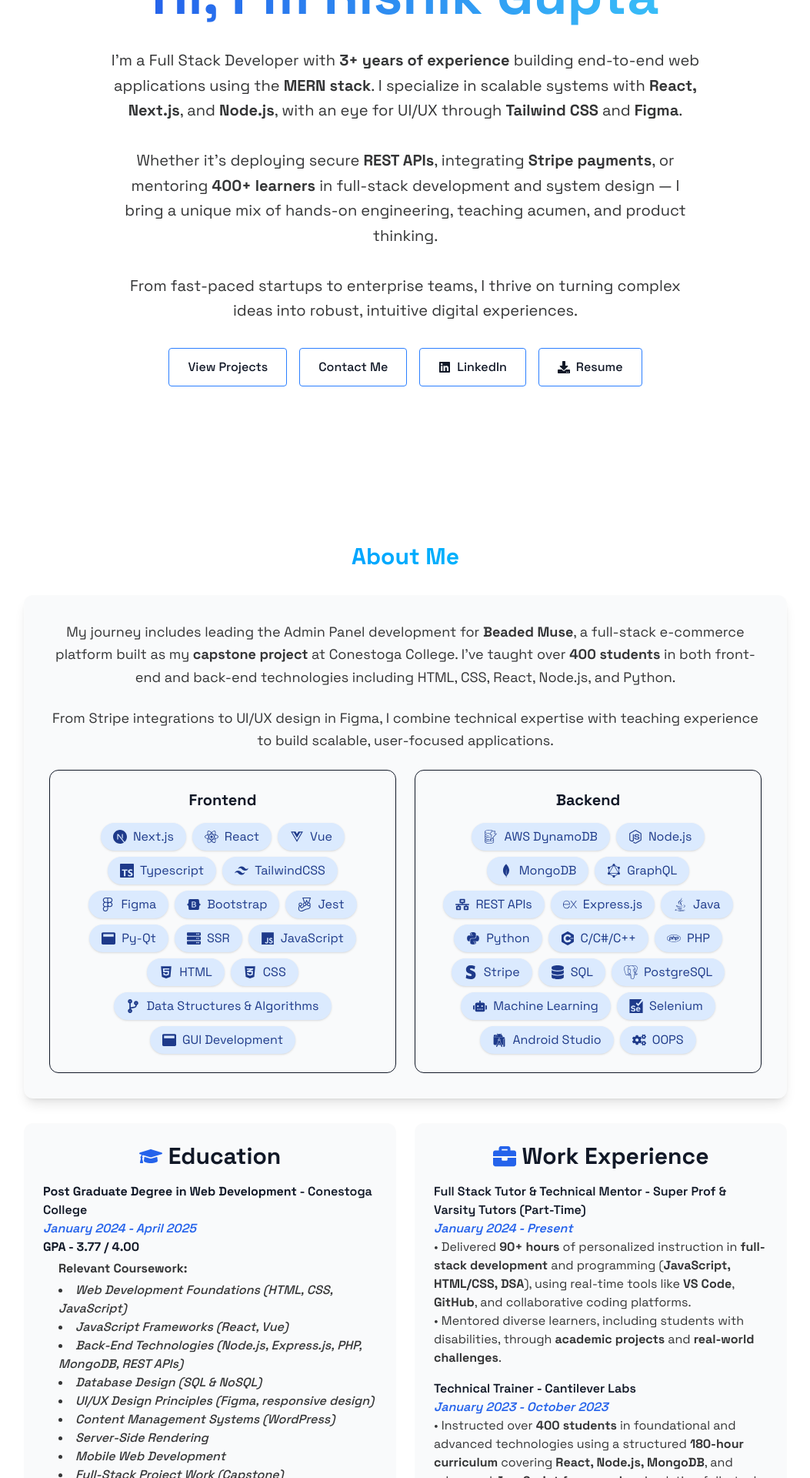
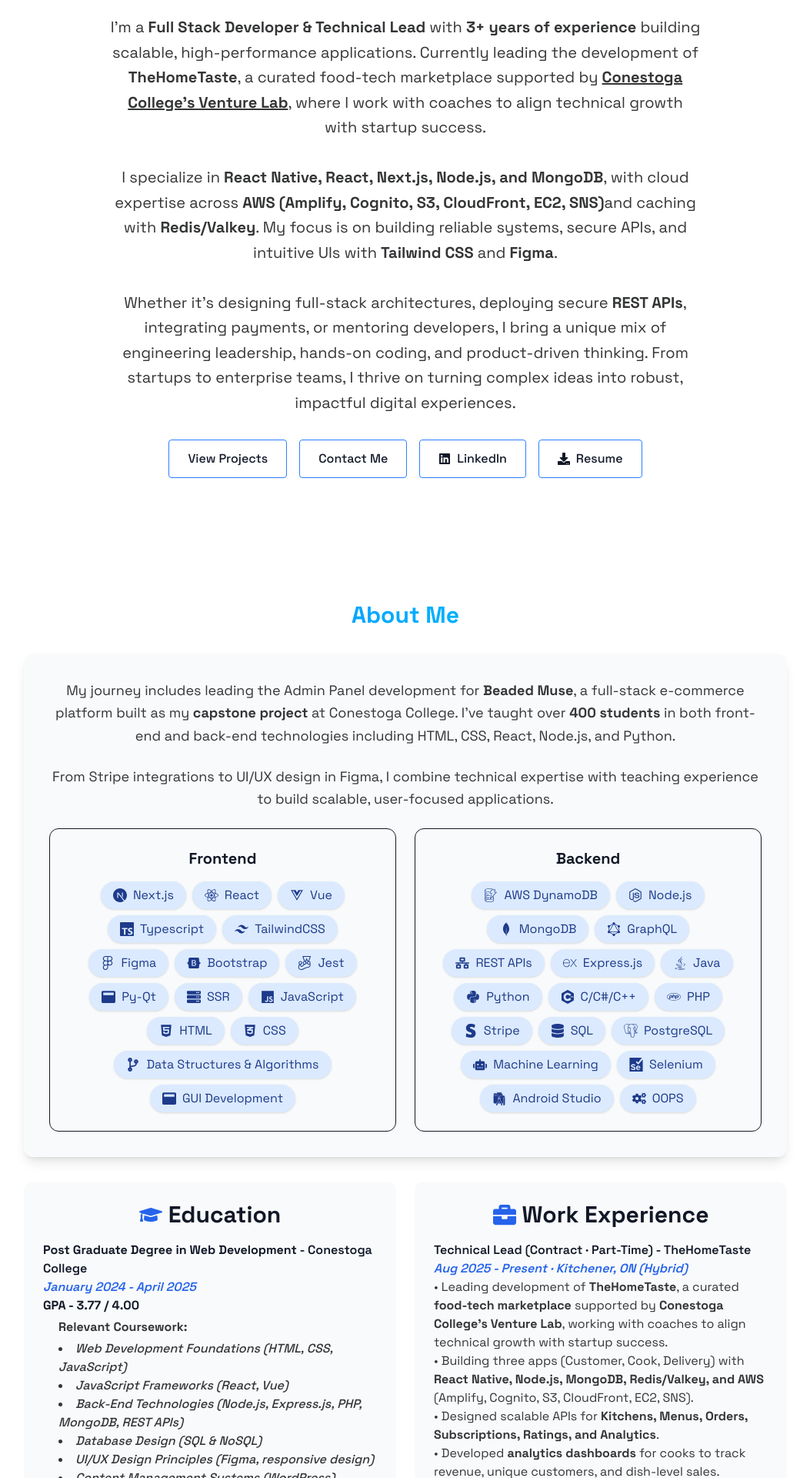
Before and after one commit to RishikGupta/rishiktech-portfolio, a React (Vite) app: page / in a window 1280 px wide. Shown: the part 320-2240 px from the top of the page at 77% size, without its empty margins (113-1166 px from the left). Built offline with nearby package versions, Linux system fonts and the light colour scheme.

Commit message:
updated content

```diff
--- a/src/components/sections/About.jsx
+++ b/src/components/sections/About.jsx
@@ -218,11 +218,38 @@
               </h3>
               <div className="space-y-4 text-muted">
                 <div>
+  <h4 className="font-semibold text-theme">
+    Technical Lead (Contract · Part-Time) - TheHomeTaste
+    <span className="block text-accent italic">
+      Aug 2025 - Present · Kitchener, ON (Hybrid)
+    </span>
+  </h4>
+  <p>
+    • Leading development of <strong>TheHomeTaste</strong>, a curated{" "}
+    <strong>food-tech marketplace</strong> supported by{" "}
+    <strong>Conestoga College’s Venture Lab</strong>, working with coaches to
+    align technical growth with startup success.
+    <br />• Building three apps (Customer, Cook, Delivery) with{" "}
+    <strong>React Native, Node.js, MongoDB, Redis/Valkey, and AWS</strong>{" "}
+    (Amplify, Cognito, S3, CloudFront, EC2, SNS).
+    <br />• Designed scalable APIs for <strong>Kitchens, Menus, Orders,
+    Subscriptions, Ratings, and Analytics</strong>.
+    <br />• Developed <strong>analytics dashboards</strong> for cooks to track
+    revenue, unique customers, and dish-level sales.
+    <br />• Implemented secure <strong>OTP login</strong>, caching strategies,
+    and automated storage pipelines on <strong>AWS</strong>.
+    <br />• Conducting code reviews, mentoring junior developers, and
+    representing TheHomeTaste in technical discussions with{" "}
+    <strong>stakeholders and investors</strong>.
+  </p>
+</div>
+
+                <div>
                   <h4 className="font-semibold text-theme">
                     Full Stack Tutor & Technical Mentor - Super Prof & Varsity
                     Tutors (Part-Time)
                     <span className="block text-accent italic">
-                      January 2024 - Present
+                      June 2024 - August 2025
                     </span>
                   </h4>
                   <p>
--- a/src/components/sections/Home.jsx
+++ b/src/components/sections/Home.jsx
@@ -13,23 +13,29 @@
         </h1>
 
         <p className="text-lg md:text-xl leading-relaxed mb-8 max-w-3xl mx-auto text-muted">
-          I'm a Full Stack Developer with{" "}
-          <strong>3+ years of experience</strong> building end-to-end web
-          applications using the <strong>MERN stack</strong>. I specialize in
-          scalable systems with <strong>React, Next.js</strong>, and{" "}
-          <strong>Node.js</strong>, with an eye for UI/UX through{" "}
+          I'm a <strong>Full Stack Developer & Technical Lead</strong> with{" "}
+          <strong>3+ years of experience</strong> building scalable,
+          high-performance applications. Currently leading the development of{" "}
+          <strong>TheHomeTaste</strong>, a curated food-tech marketplace
+          supported by
+          <strong> <a href="https://research.conestogac.on.ca/conestoga-entrepreneurship-collective/programs/venture-lab-for-tech"><u>Conestoga College's Venture Lab</u></a></strong>, where I work with
+          coaches to align technical growth with startup success.
+          <br />
+          <br />I specialize in{" "}
+          <strong>React Native, React, Next.js, Node.js, and MongoDB</strong>,
+          with cloud expertise across{" "}
+          <strong>AWS (Amplify, Cognito, S3, CloudFront, EC2, SNS)</strong>
+          and caching with <strong>Redis/Valkey</strong>. My focus is on
+          building reliable systems, secure APIs, and intuitive UIs with{" "}
           <strong>Tailwind CSS</strong> and <strong>Figma</strong>.
           <br />
           <br />
-          Whether it's deploying secure <strong>REST APIs</strong>, integrating{" "}
-          <strong>Stripe payments</strong>, or mentoring{" "}
-          <strong>400+ learners</strong> in full-stack development and system
-          design — I bring a unique mix of hands-on engineering, teaching
-          acumen, and product thinking.
-          <br />
-          <br />
-          From fast-paced startups to enterprise teams, I thrive on turning
-          complex ideas into robust, intuitive digital experiences.
+          Whether it's designing full-stack architectures, deploying secure{" "}
+          <strong>REST APIs</strong>, integrating payments, or mentoring
+          developers, I bring a unique mix of engineering leadership, hands-on
+          coding, and product-driven thinking. From startups to enterprise
+          teams, I thrive on turning complex ideas into robust, impactful
+          digital experiences.
         </p>
 
         <div className="flex flex-wrap justify-center gap-4">
```
Also changed, not shown: 1 other file (tests, documents, lock files or other folders).
